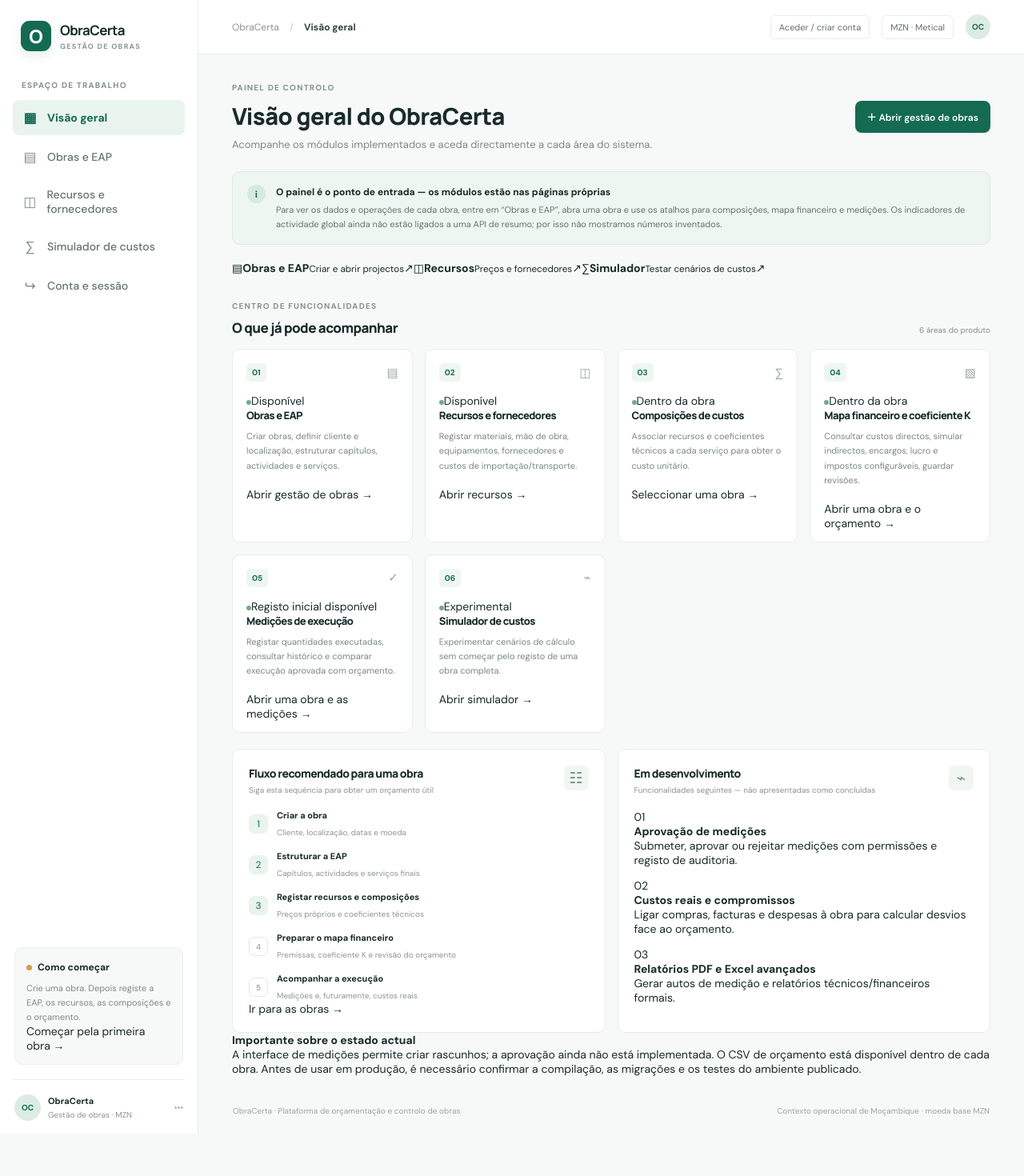
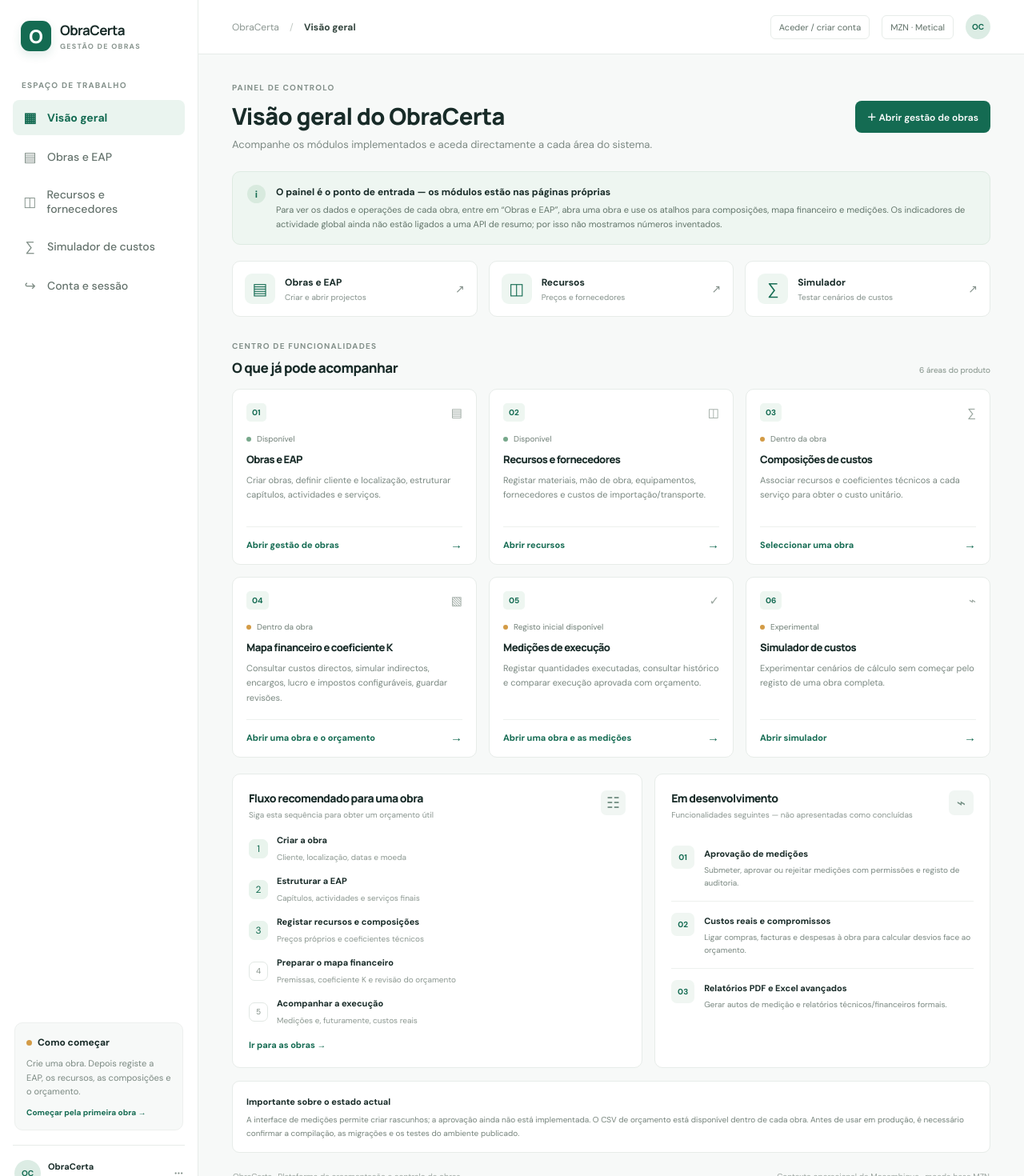
Before and after one commit to al-alanga/build, a Next.js app: page / in a window 1280 px wide. Shown: the top 1470 px of the page at 80% size. Before the commit the page ends 1417 px from the top, so only its background shows below. Built offline with nearby package versions, Linux system fonts and the light colour scheme.

Commit message:
style: melhorar acessos rápidos e visibilidade dos módulos

```diff
--- a/src/app/globals.css
+++ b/src/app/globals.css
@@ -92,3 +92,36 @@ h1{font-size:29px;margin-bottom:7px;font-weight:800}
 @media(max-width:1150px){.sidebar{width:215px;flex-basis:215px}.content{padding:30px 25px 20px}.topbar{padding:0 25px}.metric-grid,.module-grid{grid-template-columns:repeat(2,minmax(0,1fr))}.module-card{min-height:170px}}
 @media(max-width:760px){.app-shell{display:block}.sidebar{width:100%;min-height:auto;padding:15px 16px;border-right:0;border-bottom:1px solid var(--line)}.brand{padding:0 4px 14px}.workspace-label,.sidebar-bottom{display:none}.navigation{display:flex;overflow-x:auto}.nav-item{white-space:nowrap;padding:9px 11px}.nav-item em{display:none}.topbar{height:54px;padding:0 18px}.content{padding:25px 16px 18px}.welcome-row{align-items:flex-start;flex-direction:column}.primary-button{width:100%;justify-content:center}.metric-grid{gap:10px}.metric-card{padding:14px;min-height:120px}.metric-value{font-size:21px}.module-grid{gap:10px}.module-card{padding:14px;min-height:200px}.bottom-grid{grid-template-columns:1fr}.footer{flex-direction:column}.notice{padding:13px}.section-heading{align-items:flex-start;gap:10px}.section-count{padding-top:5px}}
 @media(max-width:390px){.metric-grid,.module-grid{grid-template-columns:1fr}.module-card{min-height:155px}.metric-card{min-height:105px}}
+
+
+/* Dashboard navigation and module visibility */
+.dashboard-content{max-width:1480px}
+.dashboard-quicklinks{display:grid;grid-template-columns:repeat(3,minmax(0,1fr));gap:14px;margin:20px 0 30px}
+.dashboard-quicklinks>a{display:flex;align-items:center;gap:12px;background:#fff;border:1px solid var(--line);border-radius:10px;padding:15px;transition:border-color .15s,transform .15s}
+.dashboard-quicklinks>a:hover{border-color:#b8d4c5;transform:translateY(-1px)}
+.quick-icon{display:grid;place-items:center;width:38px;height:38px;flex-shrink:0;background:#eef6f1;color:var(--green);border-radius:9px;font-size:20px}
+.dashboard-quicklinks strong,.dashboard-quicklinks small{display:block}
+.dashboard-quicklinks strong{font-size:12px}
+.dashboard-quicklinks small{font-size:10px;color:#84918b;margin-top:4px}
+.quick-arrow{margin-left:auto;color:#84918b}
+.dashboard-section-heading{margin-top:4px}
+.dashboard-module-grid{grid-template-columns:repeat(3,minmax(0,1fr))}
+.dashboard-module-card{min-height:220px}
+.dashboard-module-card h3{margin-top:10px}
+.dashboard-module-status{display:flex;align-items:center;gap:7px;color:#718078;font-size:10px}
+.dashboard-module-status .status-dot-warn{background:#d39b46}
+.dashboard-module-link{display:flex;align-items:center;justify-content:space-between;border-top:1px solid #edf1ee;padding-top:12px;margin-top:auto;color:var(--green);font-size:11px;font-weight:700}
+.dashboard-module-link span{font-size:15px}
+.dashboard-bottom-grid{grid-template-columns:1.1fr .9fr}
+.dashboard-text-link{display:inline-block;color:var(--green);font-size:11px;font-weight:700;margin-top:16px}
+.roadmap-item{display:flex;gap:12px;padding:14px 0;border-bottom:1px solid #edf1ee}
+.roadmap-item:last-child{border-bottom:0}
+.roadmap-item>span{display:grid;place-items:center;flex:0 0 29px;height:29px;border-radius:7px;background:#f0f6f2;color:var(--green);font-size:10px;font-weight:800}
+.roadmap-item strong{font-size:11px}
+.roadmap-item p{font-size:10px;line-height:1.6;color:#7a8881;margin:5px 0 0}
+.dashboard-note{margin-top:16px;padding:15px 17px;border:1px solid #e7ece9;background:#fff;border-radius:9px}
+.dashboard-note strong{font-size:11px}
+.dashboard-note p{font-size:10px;line-height:1.7;color:#75837b;margin:6px 0 0}
+.dashboard-inline-link{display:inline-block;font-size:10px;font-weight:700;color:var(--green);margin-top:10px}
+@media(max-width:1100px){.dashboard-module-grid{grid-template-columns:repeat(2,minmax(0,1fr))}.dashboard-bottom-grid{grid-template-columns:1fr}}
+@media(max-width:760px){.dashboard-quicklinks{grid-template-columns:1fr}.dashboard-module-grid{grid-template-columns:1fr}.dashboard-module-card{min-height:0}.dashboard-content{padding:24px 18px}.dashboard-content .welcome-row{align-items:flex-start;flex-direction:column}.dashboard-content .primary-button{white-space:normal}.dashboard-content h1{font-size:25px}.dashboard-quicklinks>a{padding:12px}}
```
